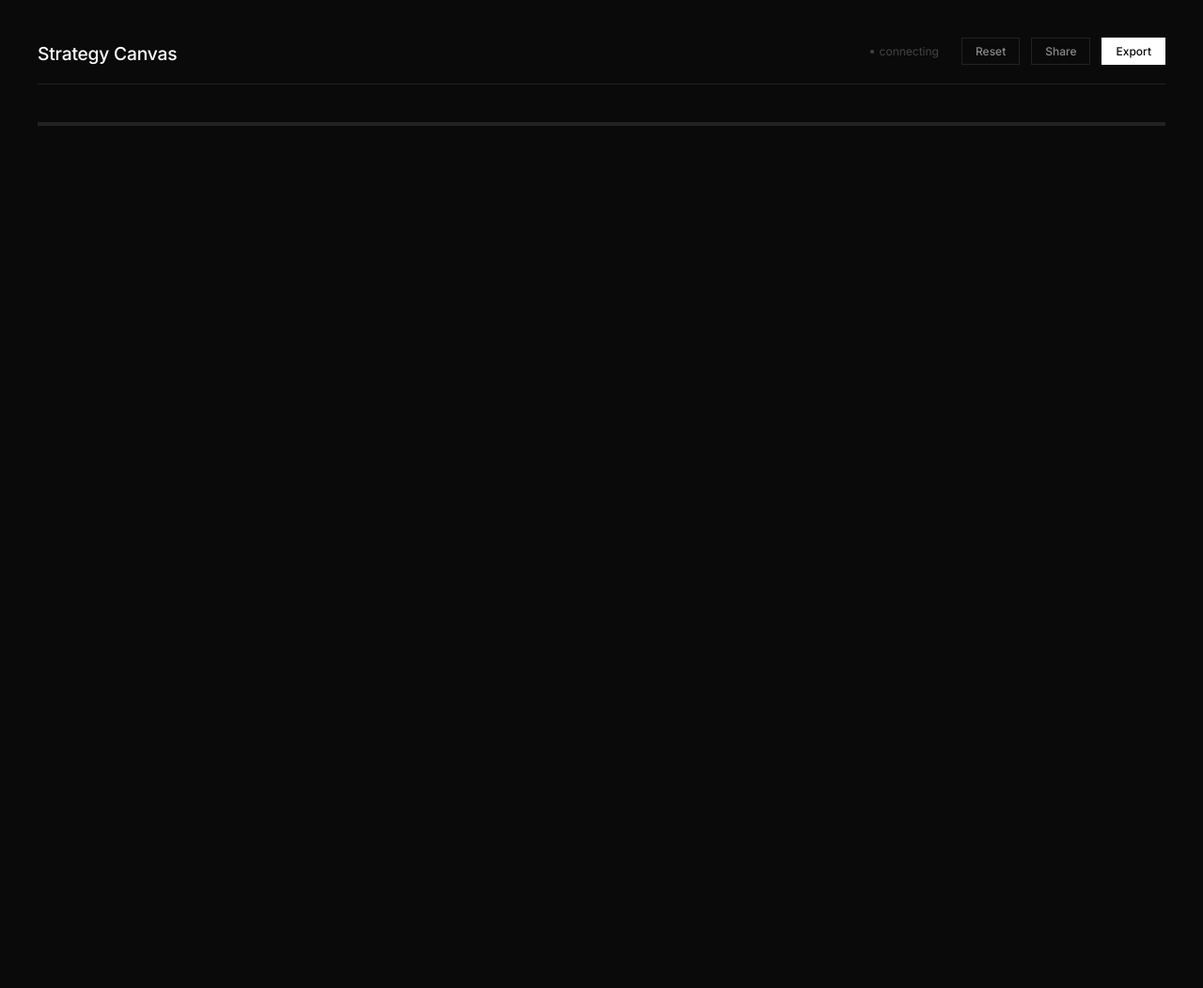
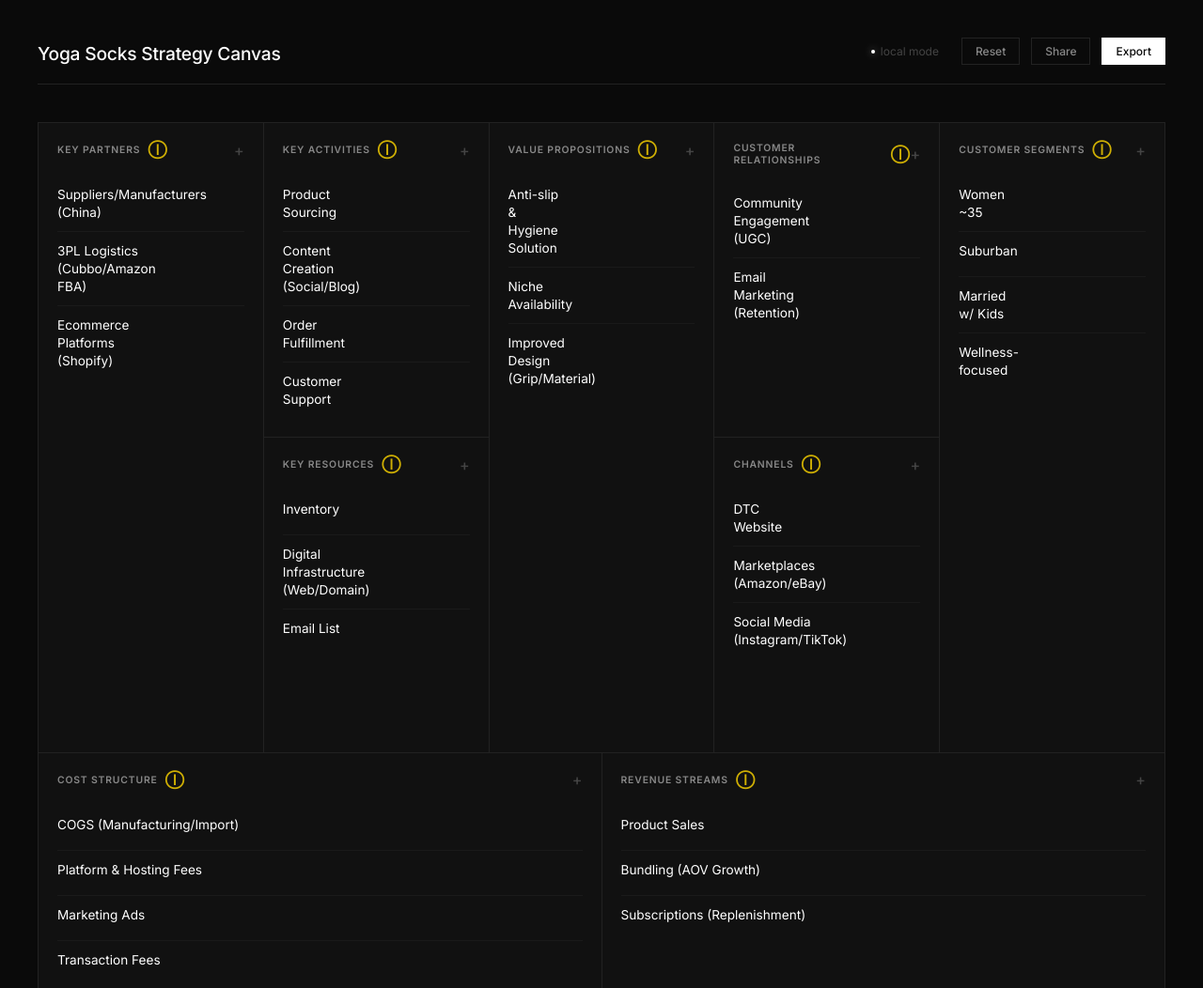
Before and after one commit to ecdiegogomez-cloud/business-model-canvas, a website: page infographic_left_handed_mice.html in a window 1280 px wide. Shown: the top 1052 px of the page at 94% size. Before the commit the page ends 800 px from the top, so only its background shows below. Drawn offline with nearby package versions, Linux system fonts and the light colour scheme; no server answers.

Commit message:
Update canvas to Yoga Socks Strategy (Standalone Mode)

```diff
--- a/infographic_left_handed_mice.html
+++ b/infographic_left_handed_mice.html
@@ -461,7 +461,7 @@
 <body>
     <div class="container">
         <header>
-            <h1>Strategy Canvas</h1>
+            <h1>Yoga Socks Strategy Canvas</h1>
             <div class="controls">
                 <div id="status" class="status">
                     <span class="status-dot"></span>
@@ -491,9 +491,9 @@
 
     <div id="toast">Synchronized</div>
 
-    <script src="/socket.io/socket.io.js"></script>
+    <!-- <script src="/socket.io/socket.io.js"></script> -->
     <script>
-        const socket = io();
+        // const socket = io(); // Disabled for standalone
 
         const structure = [
             { id: 'kp', title: 'Key Partners', desc: 'Who are your key partners and suppliers?', class: 'kp' },
@@ -507,10 +507,31 @@
             { id: 'rs', title: 'Revenue Streams', desc: 'For what value are your customers really willing to pay?', class: 'rs' }
         ];
 
-        let currentData = null;
+        // Hardcoded Data for Yoga Socks
+        let currentData = {
+            kp: ['Suppliers/Manufacturers (China)', '3PL Logistics (Cubbo/Amazon FBA)', 'Ecommerce Platforms (Shopify)'],
+            ka: ['Product Sourcing', 'Content Creation (Social/Blog)', 'Order Fulfillment', 'Customer Support'],
+            kr: ['Inventory', 'Digital Infrastructure (Web/Domain)', 'Email List'],
+            vp: ['Anti-slip & Hygiene Solution', 'Niche Availability', 'Improved Design (Grip/Material)'],
+            cr: ['Community Engagement (UGC)', 'Email Marketing (Retention)'],
+            ch: ['DTC Website', 'Marketplaces (Amazon/eBay)', 'Social Media (Instagram/TikTok)'],
+            cs: ['Women ~35', 'Suburban', 'Married w/ Kids', 'Wellness-focused'],
+            cst: ['COGS (Manufacturing/Import)', 'Platform & Hosting Fees', 'Marketing Ads', 'Transaction Fees'],
+            rs: ['Product Sales', 'Bundling (AOV Growth)', 'Subscriptions (Replenishment)']
+        };
+
         let dragSrc = null;
         let editCtx = null;
 
+        // Initialize immediately
+        document.addEventListener('DOMContentLoaded', () => {
+             document.getElementById('status').classList.add('online');
+             document.getElementById('status-label').textContent = 'local mode';
+             buildGrid();
+             render();
+        });
+
+        /*
         // --- Socket ---
         socket.on('connect', () => {
             document.getElementById('status').classList.add('online');
@@ -533,6 +554,7 @@
             render();
             showToast();
         });
+        */
 
         // --- Logic ---
         function buildGrid() {
@@ -613,12 +635,17 @@
         }
 
         function save() {
-            socket.emit('update_canvas', currentData);
+            // socket.emit('update_canvas', currentData);
             render();
+            showToast(); // Simulate save feedback
         }
 
         function resetData() {
-            if (confirm('Reset canvas?')) socket.emit('reset_canvas');
+            if (confirm('Reset canvas?')) {
+                // Reset to empty or default
+                // socket.emit('reset_canvas');
+                location.reload();
+            }
         }
 
         function toggleDesc(id) {
```
